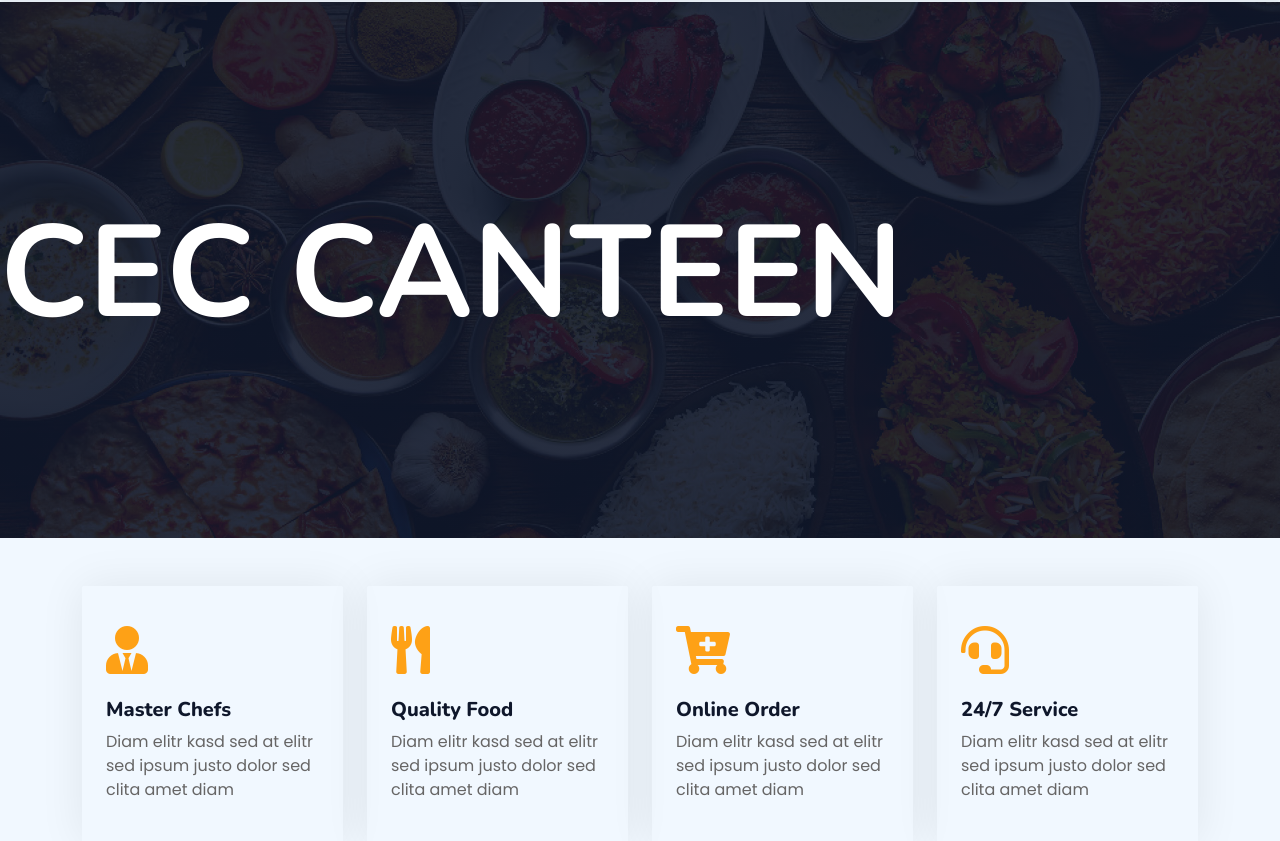
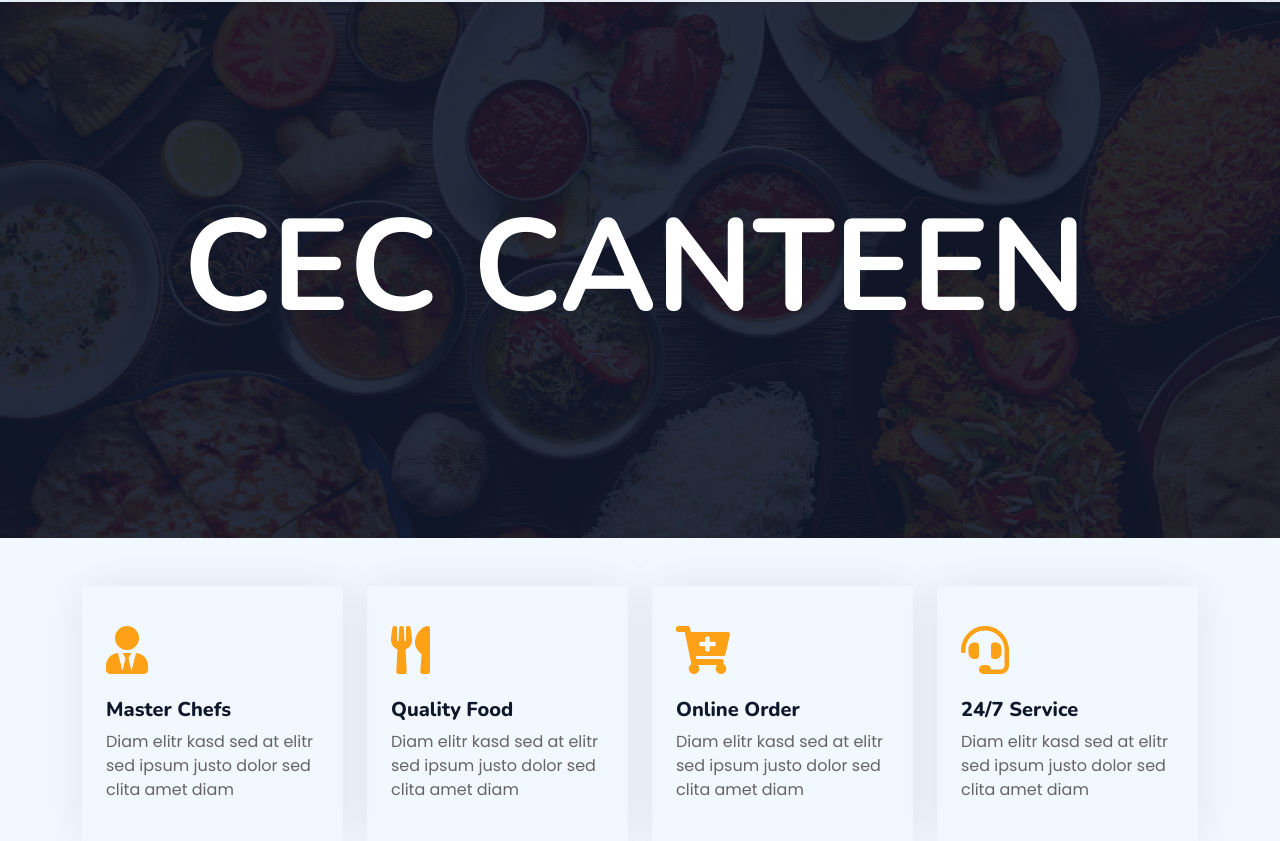
Before and after one commit to miraz00/CEC-Canteen, a PHP site: page / in a window 1280 px wide; the page is wider, and only the part inside the window is pictured. Shown: the part 78-919 px from the top of that part. Run offline with PHP 8.4, Linux system fonts and the light colour scheme; some libraries are stand-ins or nearby versions.

Commit message:
updated pos

```diff
--- a/css/main.css
+++ b/css/main.css
@@ -55,7 +55,7 @@ a{
 
 
 .wrapper {
-    height: 100%;
+    height: 500px;
     /*This part is important for centering*/
     display: grid;
     place-items: center;
--- a/index.php
+++ b/index.php
@@ -20,8 +20,8 @@
     <?php include('nav_header.php')?>
 
     <div class="g-5 bck-header bg-dark ">
-        <div class="wrapper row align-items-center text-white mt-3 g-3">
-        <h1 class="typing-demo  display-1  text-white fw-bold">CEC CANTEEN</h1>
+        <div class="row align-items-center text-white mt-3 g-3">
+        <h1 class="wrapper typing-demo  display-1  text-white fw-bold">CEC CANTEEN</h1>
 
 
     </div>
```
